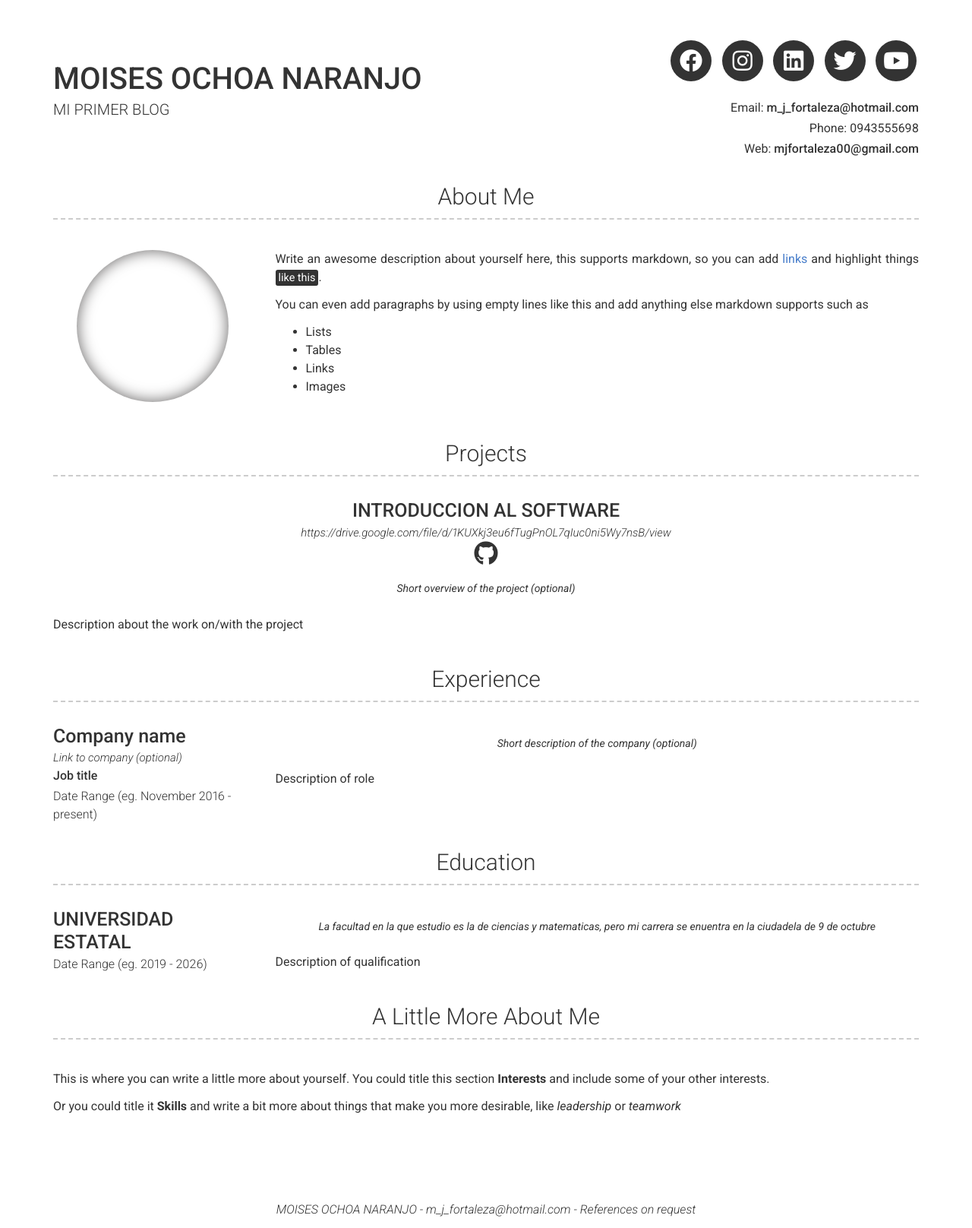
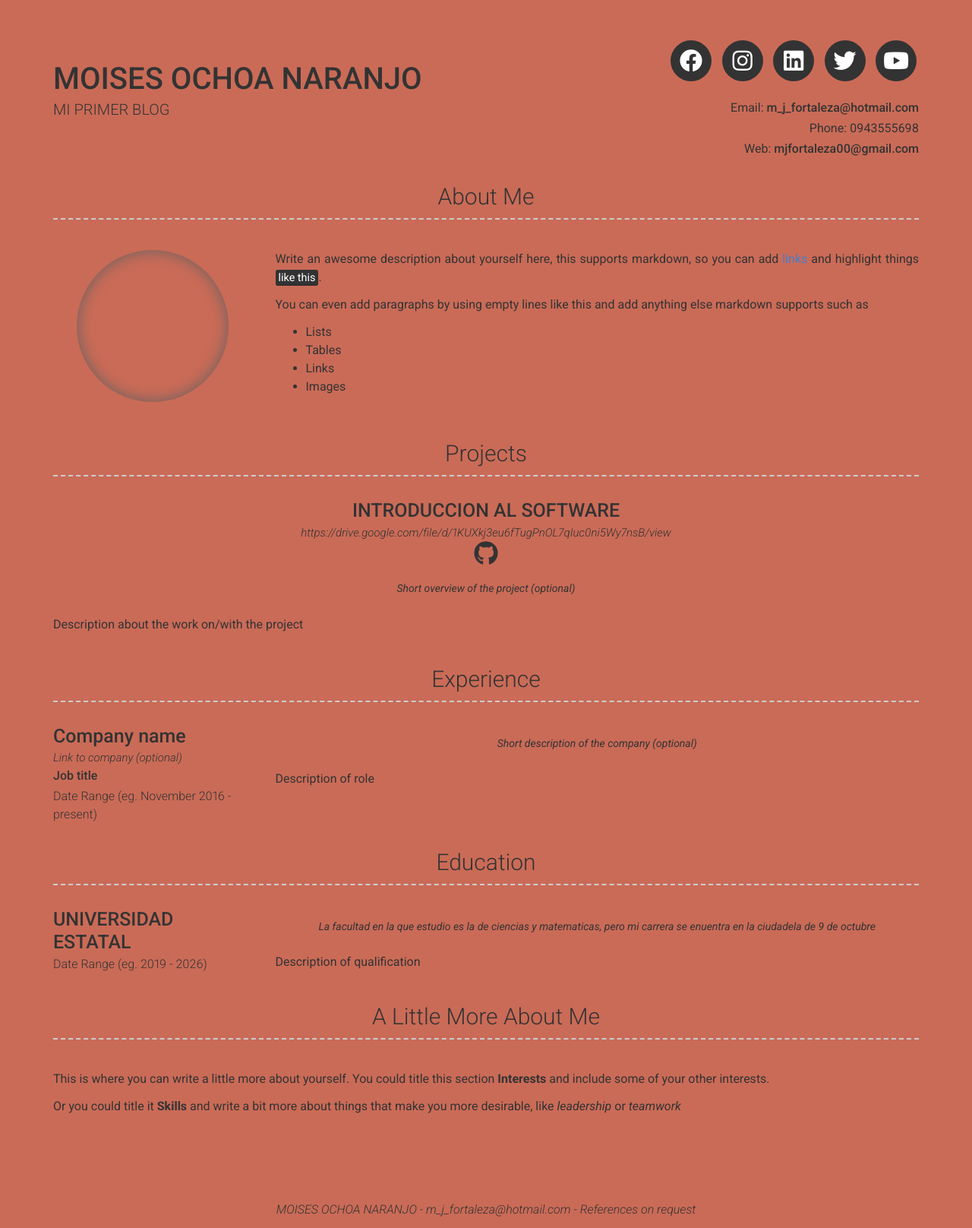
Before and after one commit to moises2018-gif/LORE, a Jekyll site: the page built from index.md, in a window 1280 px wide. Shown: the whole page at 76% size. Built offline with Jekyll 4.4.1, drawn with Linux system fonts in a browser that asks for light colours; nearby versions of some CDN libraries.

Commit message:
Update default.html

```diff
--- a/_layouts/default.html
+++ b/_layouts/default.html
@@ -3,7 +3,7 @@
 
 {%- include head.html -%}
 
-<body>
+<body background="/assets/portfolio.png" style="background-color:#CA6B57;">
 
   {%- include header.html -%}
 
```
